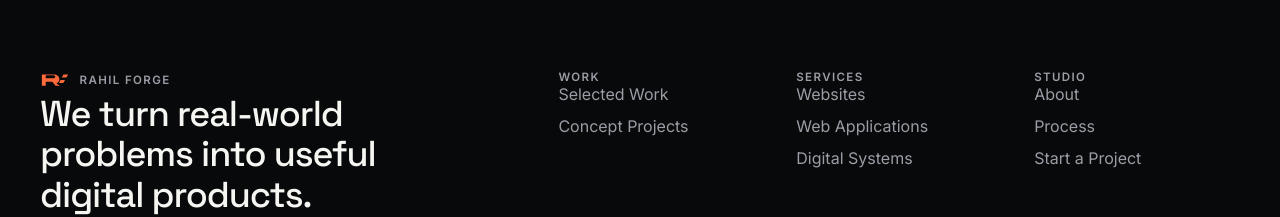
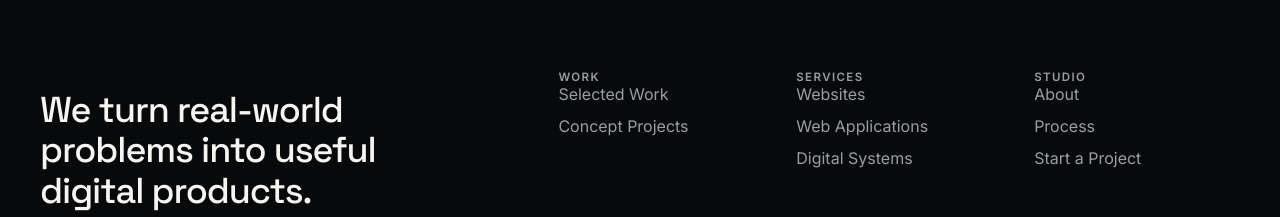
Before and after one commit to rahilislam/Rahil-Forge, a React (Vite) app: page / in a window 1280 px wide. Shown: the part 6967-7184 px from the top of the page. Built offline with nearby package versions, Linux system fonts and the light colour scheme.

Commit message:
Fix footer to use official Rahil Forge logo asset

```diff
--- a/src/components/Layout/Footer.tsx
+++ b/src/components/Layout/Footer.tsx
@@ -1,4 +1,5 @@
 import './Footer.css'
+import brandLogo from '../../assets/rahil-forge-logo.svg'
 
 const columns = [
   {
@@ -26,24 +27,14 @@ const columns = [
   },
 ]
 
-function BrandMark() {
-  return (
-    <svg className="footer-brand-mark" viewBox="0 0 48 32" role="img" aria-label="RF">
-      <path d="M3 25V7h18.5c5.8 0 9.5 3 9.5 7.7 0 3.2-1.8 5.7-4.9 6.8L32 25h-7.1l-5.2-6.4H9.2V25H3Zm6.2-11.7h11.7c2.2 0 3.5-.8 3.5-2.5s-1.3-2.5-3.5-2.5H9.2v5Z" fill="currentColor" />
-      <path d="M28 25 37.5 7H45l-2.8 5.1h-7.3l-2 3.7h7.1l-2.7 4.9h-7L28 25Z" fill="currentColor" />
-    </svg>
-  )
-}
-
 export default function Footer() {
   return (
     <footer className="site-footer">
       <div className="footer-main">
         <div className="footer-brand">
-          <div className="footer-brand-lockup">
-            <BrandMark />
-            <span className="footer-kicker">RAHIL FORGE</span>
-          </div>
+          <a className="footer-brand-lockup" href="#top" aria-label="Rahil Forge home">
+            <img className="footer-brand-logo" src={brandLogo} alt="Rahil Forge" />
+          </a>
           <p className="footer-tagline">We turn real-world problems into useful digital products.</p>
         </div>
 
```
